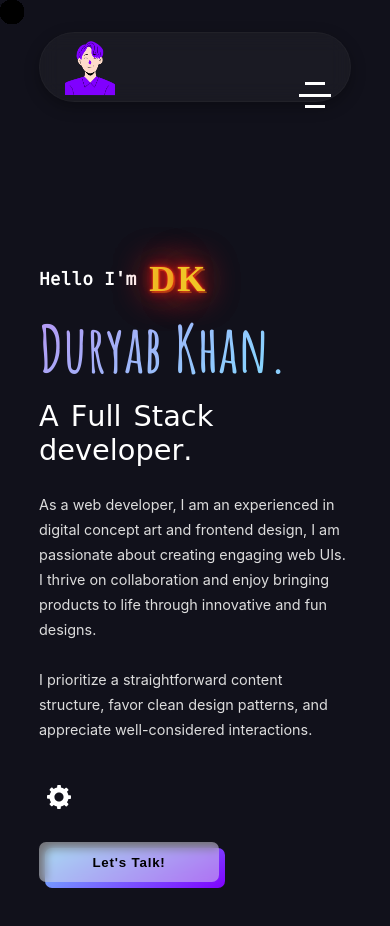
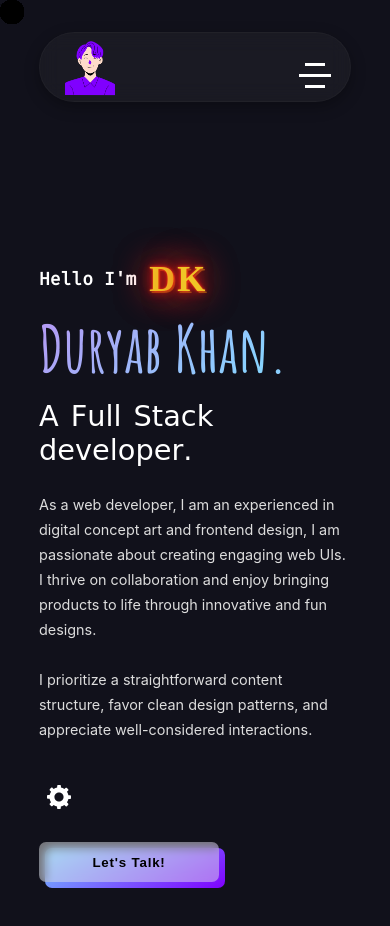
Before and after one commit to devduryab/portfolio-devD, a plain HTML site: page index.html in a window 390 px wide. Shown: the top 926 px of the page. Drawn offline with nearby package versions, Linux system fonts and the light colour scheme; a web font is replaced by a local one.

Commit message:
hamburger margin resolved

```diff
--- a/index.css
+++ b/index.css
@@ -1955,7 +1955,7 @@ footer {
   .hamburger {
     /* display: block; */
     position: absolute;
-    top: 5px;
+    top: -2rem;
     /* right: 0; */
     width: 100vw;
     height: 115px;
```
